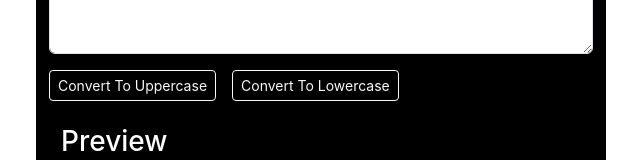
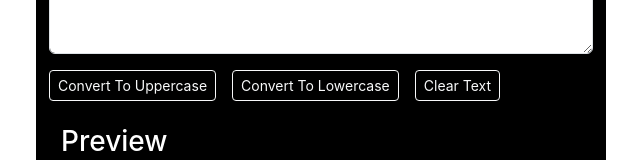
Before and after one commit to SachinKumar46/Text-Change-In-Uppercase, a React (Create React App) app: page / in a window 1280 px wide. Shown: the part 189-349 px from the top of the page, without its empty margins (319-959 px from the left). Built offline with nearby package versions, Linux system fonts and the light colour scheme.

Commit message:
add clear text buuton in App.js file

```diff
--- a/src/App.js
+++ b/src/App.js
@@ -17,6 +17,11 @@ function App() {
     setText(newText);
   }
 
+  const handleOnClickClearTxt = () => {
+    let newText =("")
+    setText(newText);
+  }
+
 
   return (
     <div className="container">
@@ -27,11 +32,12 @@ function App() {
             <textarea name="" id="" cols="30" rows="5" className='form-control my-3' value={text} onChange={handleOnChange}></textarea>
             <button type='button' className='btn btn-sm btn btn-outline-light' onClick={handleOnClickUppercase}>Convert To Uppercase</button>
             <button type='button' className='btn btn-sm btn btn-outline-light mx-3' onClick={handleOnClickLowercase}>Convert To Lowercase</button>
+            <button type='button' className='btn btn-sm btn btn-outline-light' onClick={handleOnClickClearTxt}>Clear Text</button>
           </form>
           <div className="container text-white mt-4">
             <h3 className=' mt-4'>Preview</h3>
             <p className=''>{text}</p>
-            <p>This preview with {text.split(" ").length} Words and {text.length} Chracter</p>
+            <p>This preview with {text.split("").length} Words and {text.length} Chracter</p>
           </div>
         </div>
       </div>
```
